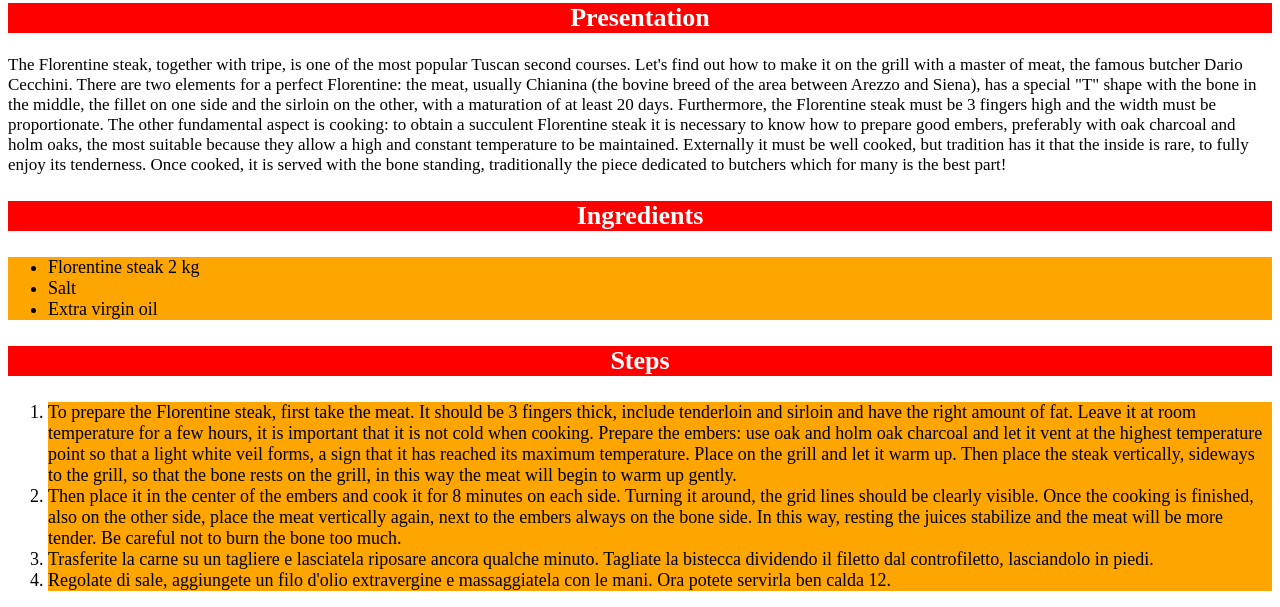
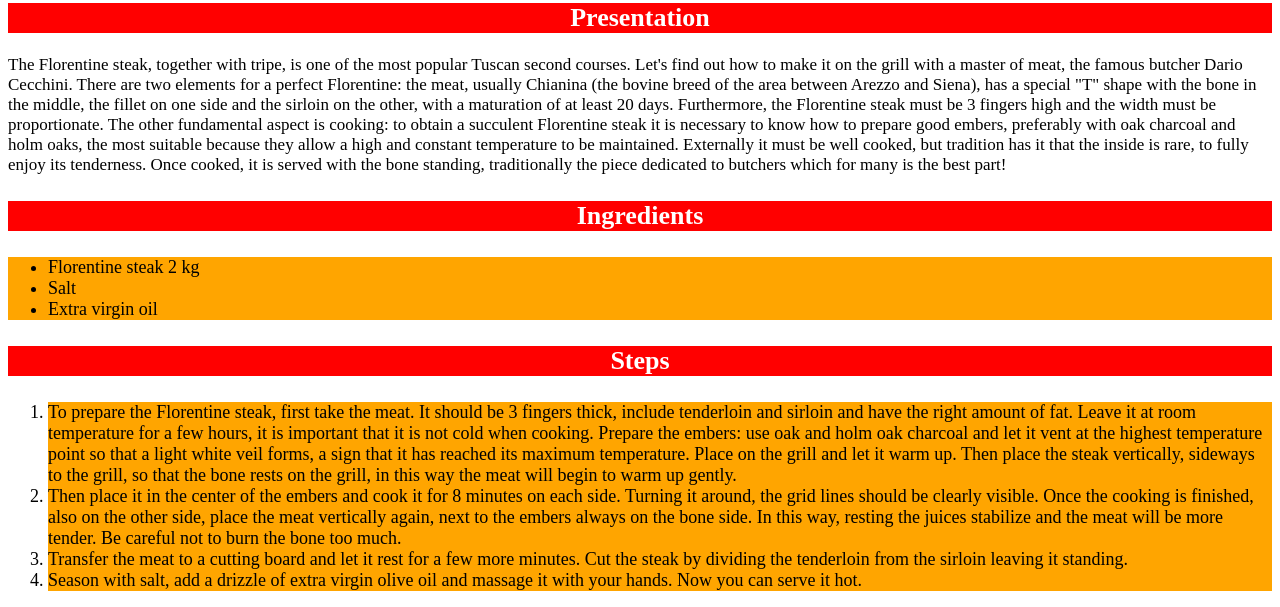
Before and after one commit to Nikaraa/odin-recipes, a plain HTML site: page recipes/Bistecca-alla-fiorentina.html in a window 1280 px wide. Shown: the part 370-977 px from the top of the page. Drawn offline with Linux system fonts and the light colour scheme.

Commit message:
Fix list from italian to english

```diff
--- a/recipes/Bistecca-alla-fiorentina.html
+++ b/recipes/Bistecca-alla-fiorentina.html
@@ -23,8 +23,8 @@
         <div class="list">
             <li>To prepare the Florentine steak, first take the meat. It should be 3 fingers thick, include tenderloin and sirloin and have the right amount of fat. Leave it at room temperature for a few hours, it is important that it is not cold when cooking. Prepare the embers: use oak and holm oak charcoal and let it vent at the highest temperature point so that a light white veil forms, a sign that it has reached its maximum temperature. Place on the grill and let it warm up. Then place the steak vertically, sideways to the grill, so that the bone rests on the grill, in this way the meat will begin to warm up gently.</li>
             <li>Then place it in the center of the embers and cook it for 8 minutes on each side. Turning it around, the grid lines should be clearly visible. Once the cooking is finished, also on the other side, place the meat vertically again, next to the embers always on the bone side. In this way, resting the juices stabilize and the meat will be more tender. Be careful not to burn the bone too much.</li>
-            <li>Trasferite la carne su un tagliere e lasciatela riposare ancora qualche minuto. Tagliate la bistecca dividendo il filetto dal controfiletto, lasciandolo in piedi.</li>
-            <li>Regolate di sale, aggiungete un filo d'olio extravergine e massaggiatela con le mani. Ora potete servirla ben calda 12.</li>
+            <li>Transfer the meat to a cutting board and let it rest for a few more minutes. Cut the steak by dividing the tenderloin from the sirloin leaving it standing.</li>
+            <li>Season with salt, add a drizzle of extra virgin olive oil and massage it with your hands. Now you can serve it hot.</li>
         </div>
     </ol>
 
```
